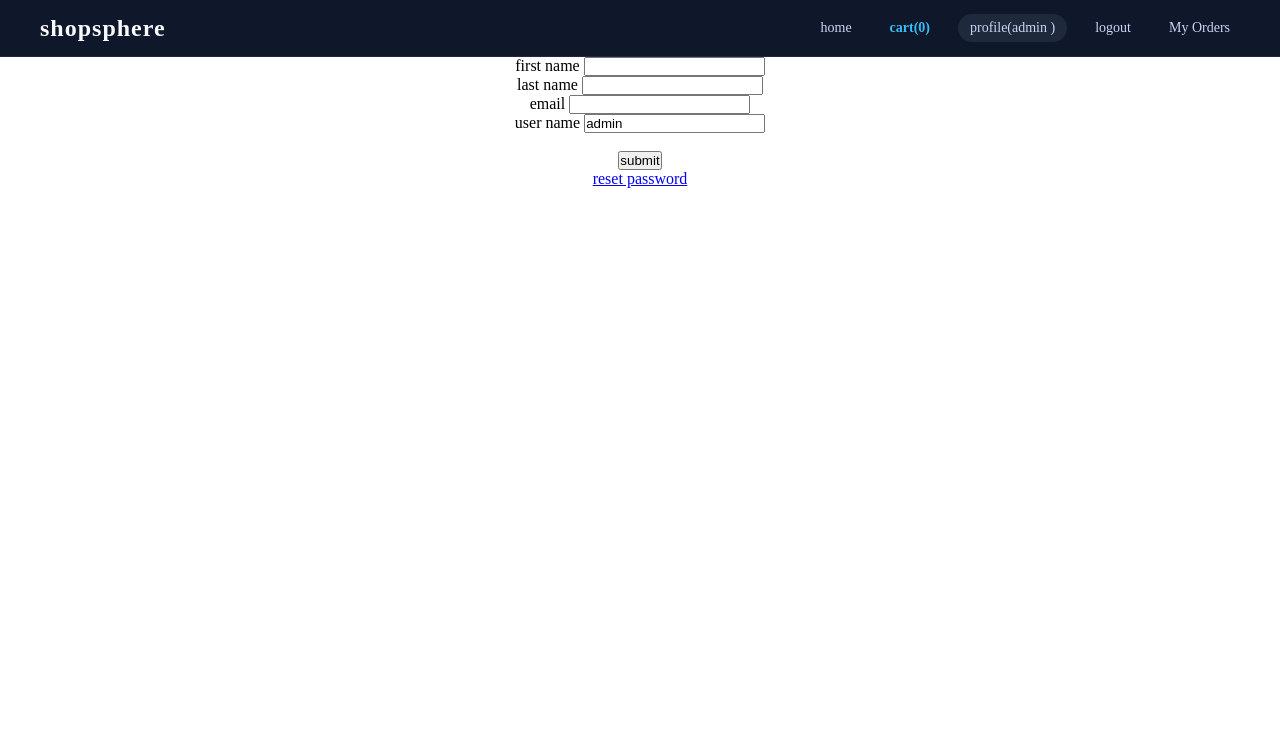
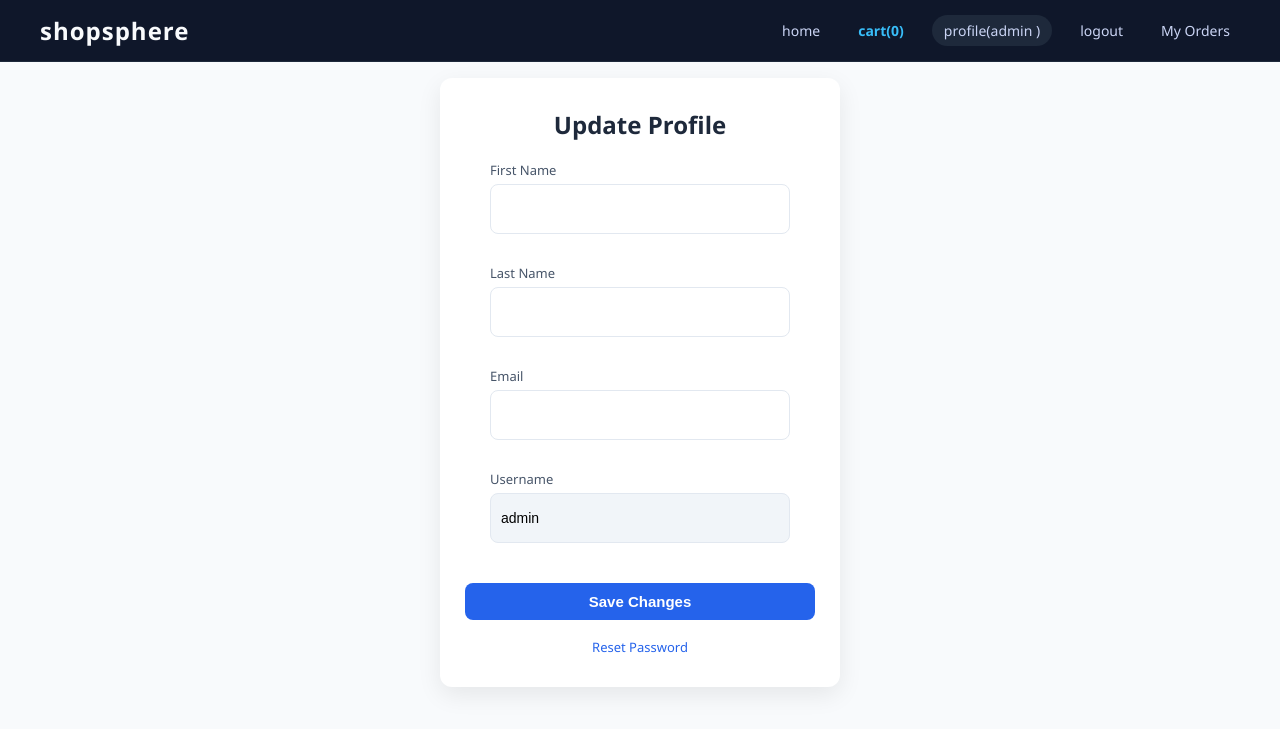
Before and after one commit to rupalikanayak07/shopsphere, a Django app: page /auth/update/3 in a window 1280 px wide. Shown: the top 729 px of the page. Run offline with Django 5.2, Linux system fonts and the light colour scheme; a user stored in the database is signed in; data comes from the database, SQL or seed files in the repository; both versions use the stored data as it was after the commit; data that the repository does not hold is empty.

Commit message:
profile update

```diff
--- a/authenticate/static/user.css
+++ b/authenticate/static/user.css
@@ -91,23 +91,206 @@ form {
 
 }
 
-.profile{
-    margin-top: 60px;
-    height: 40vh;
-    width: 35%;
-    background-color: rgba(255, 255, 255, 0.699);
-    display: flex;
-    align-items: center;
-    justify-content: center;
-    gap: 20px;
-    flex-direction: column;
-    border-radius: 15px;
+
+/* profile page */
 
 
-    p{
+/* PAGE BACKGROUND */
+body {
+    background: #f8fafc;
+    font-family: 'Segoe UI', sans-serif;
+}
 
-        font-size: large;
-        font-family: Georgia, 'Times New Roman', Times, serif;
-        font-weight: bold;
-    }
+/* CENTERING */
+.profile-container {
+    display: flex;
+    justify-content: center;
+    align-items: center;
+    min-height: 80vh;
 }
+
+/* CARD */
+.profile-card {
+    width: 380px;
+    background: #ffffff;
+    border-radius: 14px;
+    padding: 30px 25px;
+    box-shadow: 0 8px 25px rgba(0,0,0,0.08);
+    text-align: center;
+    transition: 0.3s;
+}
+
+.profile-card:hover {
+    transform: translateY(-4px);
+}
+
+/* HEADER */
+.profile-header h2 {
+    margin-top: 12px;
+    font-size: 20px;
+    color: #1e293b;
+}
+
+.username {
+    color: #64748b;
+    font-size: 13px;
+}
+
+/* AVATAR */
+.avatar {
+    width: 70px;
+    height: 70px;
+    margin: auto;
+    border-radius: 50%;
+    background: #2563eb;
+    color: white;
+    display: flex;
+    justify-content: center;
+    align-items: center;
+    font-size: 22px;
+    font-weight: 600;
+}
+
+/* INFO SECTION */
+.profile-info {
+    margin-top: 25px;
+    text-align: left;
+}
+
+.info-row {
+    padding: 12px 0;
+    border-bottom: 1px solid #e2e8f0;
+}
+
+.info-row span {
+    font-size: 12px;
+    color: #64748b;
+}
+
+.info-row p {
+    margin-top: 4px;
+    font-size: 14px;
+    color: #0f172a;
+}
+
+/* BUTTON */
+.profile-actions {
+    margin-top: 25px;
+}
+
+.update-btn {
+    display: inline-block;
+    padding: 10px 18px;
+    background: #2563eb;
+    color: #fff;
+    border-radius: 8px;
+    text-decoration: none;
+    font-size: 14px;
+    font-weight: 500;
+    transition: 0.3s;
+}
+
+.update-btn:hover {
+    background: #1d4ed8;
+}
+
+
+/* update page */
+
+/* BACKGROUND */
+body {
+    background: #f8fafc;
+    font-family: 'Segoe UI', sans-serif;
+}
+
+/* CONTAINER */
+.update-container {
+    display: flex;
+    justify-content: center;
+    align-items: center;
+    min-height: 80vh;
+}
+
+/* CARD */
+.update-card {
+    width: 400px;
+    background: #ffffff;
+    padding: 30px 25px;
+    border-radius: 12px;
+    box-shadow: 0 8px 25px rgba(0,0,0,0.08);
+}
+
+/* TITLE */
+.update-card h2 {
+    text-align: center;
+    margin-bottom: 20px;
+    color: #1e293b;
+}
+
+/* FORM GROUP */
+.form-group {
+    margin-bottom: 15px;
+    display: flex;
+    flex-direction: column;
+}
+
+/* LABEL */
+.form-group label {
+    font-size: 13px;
+    margin-bottom: 5px;
+    color: #475569;
+}
+
+/* INPUT */
+.form-group input {
+    padding: 10px;
+    border-radius: 8px;
+    border: 1px solid #e2e8f0;
+    font-size: 14px;
+    outline: none;
+    transition: 0.2s;
+}
+
+.form-group input:focus {
+    border-color: #2563eb;
+}
+
+/* READONLY FIELD */
+.readonly {
+    background: #f1f5f9;
+    cursor: not-allowed;
+}
+
+/* BUTTON */
+.submit-btn {
+    width: 100%;
+    padding: 10px;
+    background: #2563eb;
+    color: white;
+    border: none;
+    border-radius: 8px;
+    font-size: 15px;
+    cursor: pointer;
+    margin-top: 10px;
+    transition: 0.3s;
+}
+
+.submit-btn:hover {
+    background: #1d4ed8;
+}
+
+/* RESET PASSWORD LINK */
+.extra-links {
+    text-align: center;
+    margin-top: 15px;
+}
+
+.extra-links a {
+    text-decoration: none;
+    font-size: 13px;
+    color: #2563eb;
+}
+
+.extra-links a:hover {
+    text-decoration: underline;
+}
--- a/authenticate/templates/update.html
+++ b/authenticate/templates/update.html
@@ -1,34 +1,49 @@
 {% extends 'main.html' %}
+{% load static %}
 
+{% block css %}
+<link rel="stylesheet" href="{% static 'user.css' %}">
+{% endblock %}
 
 {% block content %}
 
-<center>
+<div class="update-container">
 
-    <form action="" method="POST">
-        {% csrf_token %}
+    <div class="update-card">
+        <h2>Update Profile</h2>
 
-        <label for="">first name</label>
-        <input type="text" name="first_name" id="" value="{{data.first_name}}"> <br>
+        <form method="POST">
+            {% csrf_token %}
 
-        <label for="">last name</label>
-        <input type="text" name="last_name" id="" value="{{data.last_name}}"> <br>
+            <div class="form-group">
+                <label>First Name</label>
+                <input type="text" name="first_name" value="{{data.first_name}}">
+            </div>
 
-        <label for="">email </label>
-        <input type="email" name="email" id="" value="{{data.email}}"> <br>
+            <div class="form-group">
+                <label>Last Name</label>
+                <input type="text" name="last_name" value="{{data.last_name}}">
+            </div>
 
-        <label for="">user name</label>
-        <input type="text" name="username" id="" value="{{data.username}}" readonly> <br>
+            <div class="form-group">
+                <label>Email</label>
+                <input type="email" name="email" value="{{data.email}}">
+            </div>
 
+            <div class="form-group">
+                <label>Username</label>
+                <input type="text" name="username" value="{{data.username}}" readonly class="readonly">
+            </div>
 
+            <button type="submit" class="submit-btn">Save Changes</button>
 
-        <br> <button type="submit">submit</button>
+        </form>
 
+        <div class="extra-links">
+            <a href="{% url 'reset_pass' %}">Reset Password</a>
+        </div>
+    </div>
 
-    </form>
-
-    <a href="{% url 'reset_pass' %}"> reset password </a>
-</center>
-
+</div>
 
 {% endblock %}
```
Also changed, not shown: authenticate/templates/profile.html (+32 -8 lines), db.sqlite3.
